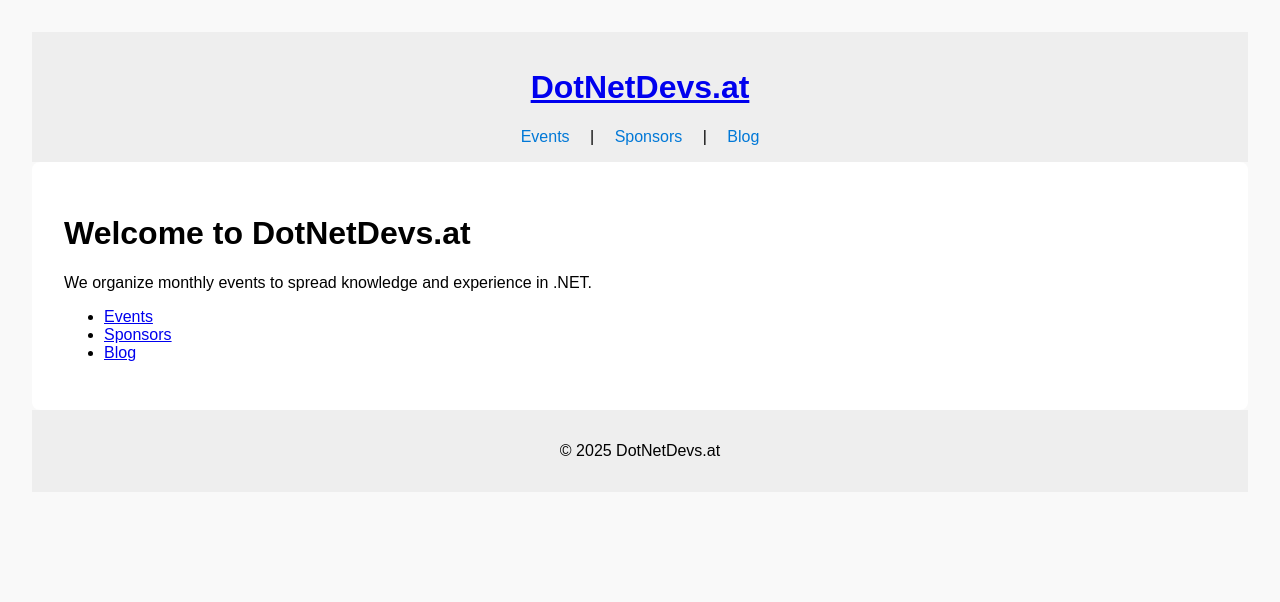
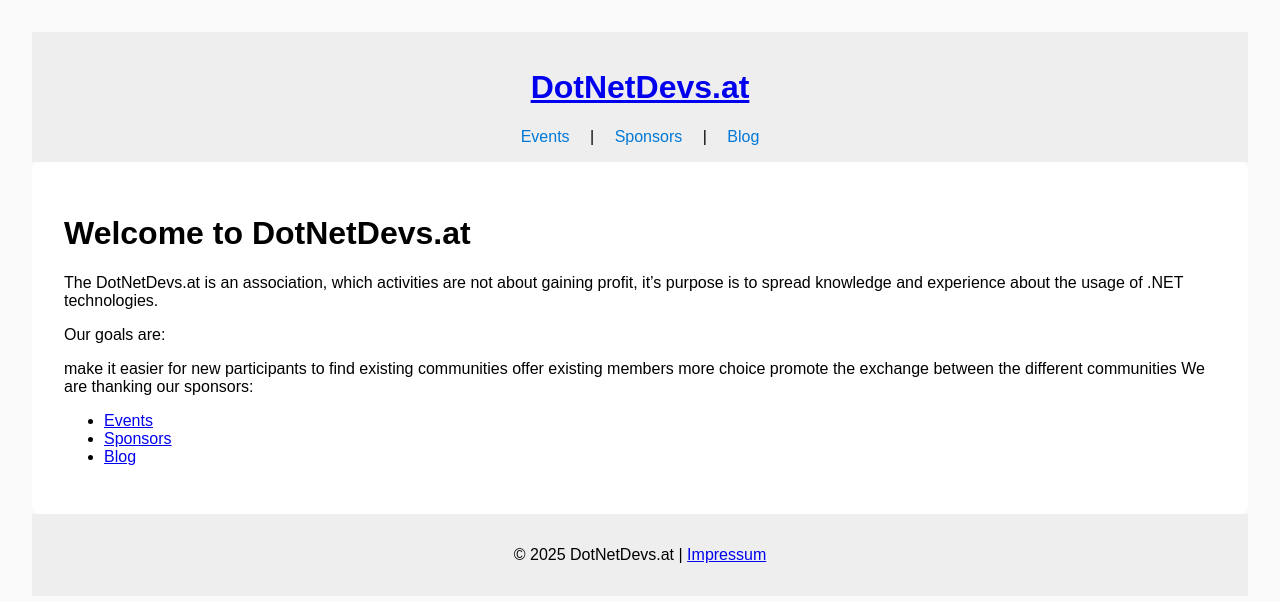
Before and after one commit to dotnetdevsaustria/dotnetdevsaustria.github.io, a Jekyll site: the page built from index.md, in a window 1280 px wide. Shown: the top 602 px of the page. Built offline with Jekyll 4.4.1, drawn with Linux system fonts in a browser that asks for light colours.

Commit message:
Update footer with Impressum link, fix capitalization, and enhance homepage content

```diff
--- a/_layouts/default.html
+++ b/_layouts/default.html
@@ -18,7 +18,7 @@
       {{ content }}
     </main>
     <footer>
-      <p>&copy; 2025 DotNetDevs.at</p>
+      <p>&copy; 2025 DotNetDevs.at | <a href="{{ site.baseurl }}/impressum/">Impressum</a></p>
     </footer>
   </body>
 </html>
--- a/index.md
+++ b/index.md
@@ -5,7 +5,14 @@ title: Home
 
 # Welcome to DotNetDevs.at
 
-We organize monthly events to spread knowledge and experience in .NET.
+The DotNetDevs.at is an association, which activities are not about gaining profit, it’s purpose is to spread knowledge and experience about the usage of .NET technologies.
+
+Our goals are:
+
+make it easier for new participants to find existing communities
+offer existing members more choice
+promote the exchange between the different communities
+We are thanking our sponsors:
 
 - [Events](events.html)
 - [Sponsors](sponsors.html)
```
Also changed, not shown: impressum.md (added, +54 -0 lines), 3 other files.
